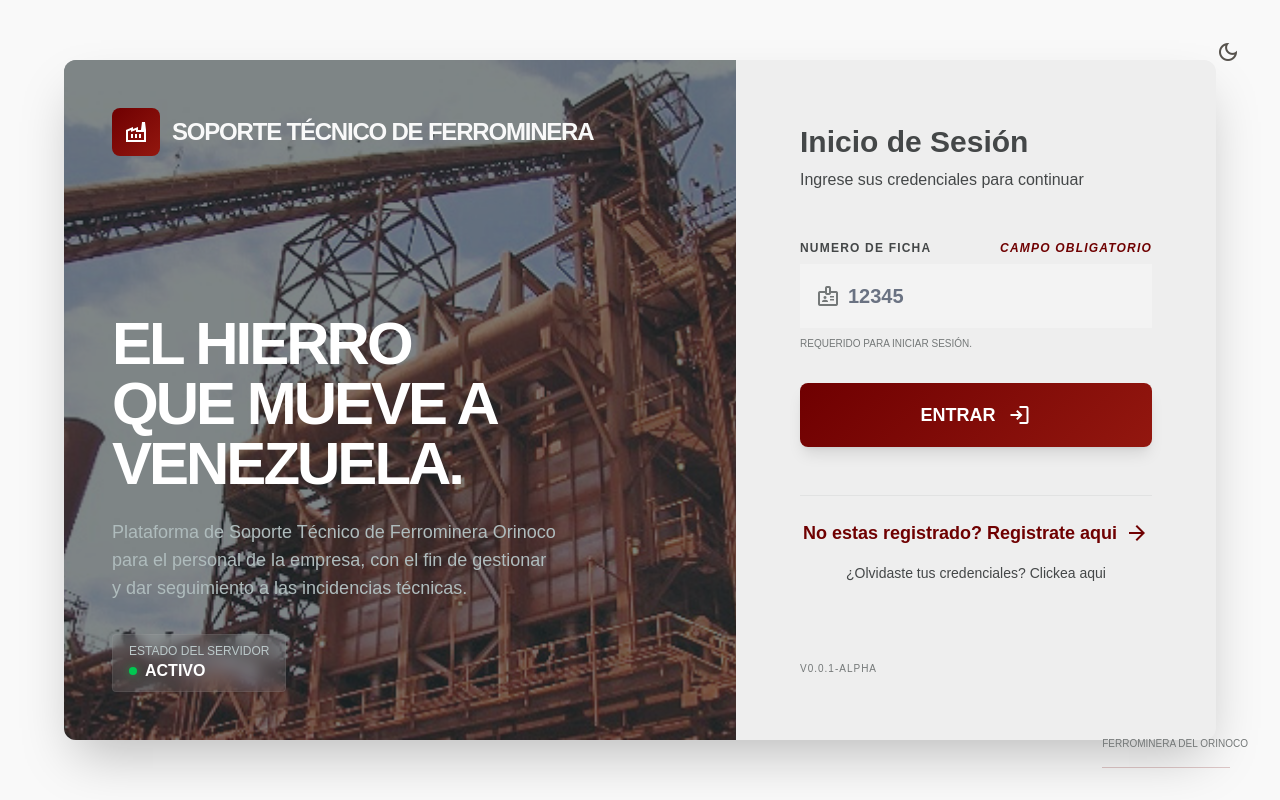
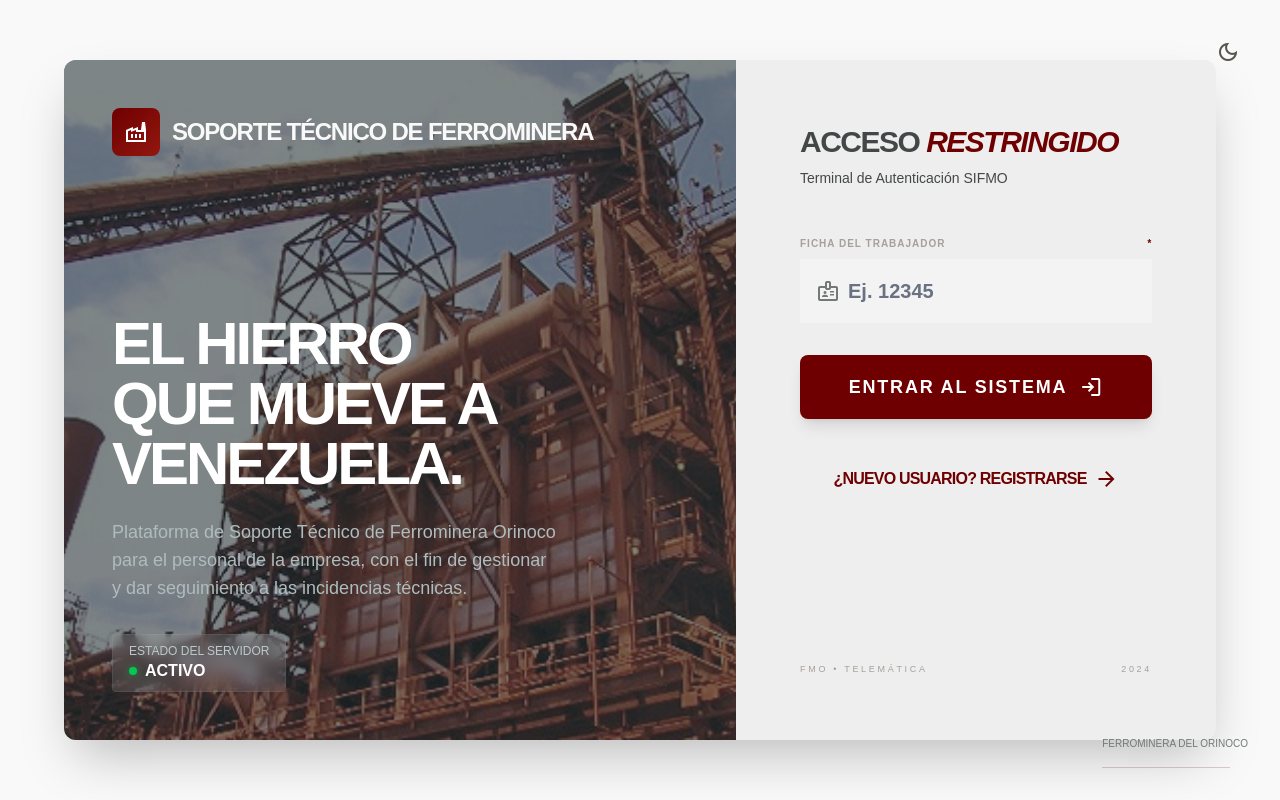
Before and after one commit to jgarcia691/SIFMO_frontend, a React (Vite) app: page /login in a window 1280 px wide. Built offline with nearby package versions, Linux system fonts and the light colour scheme.

Commit message:
Animacionde login

```diff
--- a/src/index.css
+++ b/src/index.css
@@ -3,6 +3,18 @@
 @plugin "@tailwindcss/container-queries";
 
 @variant dark (&:where(.dark, .dark *));
+
+@layer base {
+  @keyframes shake {
+    0%, 100% { transform: translateX(0); }
+    25% { transform: translateX(-8px); }
+    50% { transform: translateX(8px); }
+    75% { transform: translateX(-4px); }
+  }
+  .animate-shake {
+    animation: shake 0.4s cubic-bezier(.36,.07,.19,.97) both;
+  }
+}
 
 :root {
   --color-primary: #6f0001;
--- a/src/pages/Login/Login.jsx
+++ b/src/pages/Login/Login.jsx
@@ -6,7 +6,7 @@
 const Login = () => {
     return (
         <div className="bg-surface font-body text-on-surface min-h-screen flex items-center justify-center p-4 relative">
-            <div className="absolute top-8 right-8 z-10">
+            <div className="absolute top-4 right-4 md:top-8 md:right-8 z-10">
                 <ThemeToggle />
             </div>
             {/* Suppressing Navigation Shell for Transactional Login Page */}
--- a/src/pages/Login/components/LoginForm.jsx
+++ b/src/pages/Login/components/LoginForm.jsx
@@ -1,7 +1,8 @@
-import React, { useState } from 'react';
+import React, { useState, useEffect } from 'react';
 import { useNavigate, Link } from 'react-router-dom';
 import { API_URL } from '../../../config/api';
 import { useAuth } from '../../../context/AuthContext';
+import logo from '../../../assets/logo.png';
 
 const LoginForm = () => {
     const navigate = useNavigate();
@@ -9,11 +10,15 @@
     const [ficha, setFicha] = useState('');
     const [error, setError] = useState(null);
     const [loading, setLoading] = useState(false);
+    const [isAuthenticating, setIsAuthenticating] = useState(false);
+    const [loadingProgress, setLoadingProgress] = useState(0);
+    const [shouldShake, setShouldShake] = useState(false);
 
     const handleSubmit = async (e) => {
         e.preventDefault();
         setError(null);
         setLoading(true);
+        setShouldShake(false);
 
         try {
             const response = await fetch(`${API_URL}/users/login`, {
@@ -27,94 +32,127 @@
             const data = await response.json();
 
             if (!response.ok) {
-                throw new Error(data.error || 'Error al iniciar sesión');
+                throw new Error(data.error || 'Acceso Denegado');
             }
 
-            // Usar el contexto para guardar el usuario
-            if (data.user) {
-                login(data.user);
-            }
+            setIsAuthenticating(true);
+            let progress = 0;
+            const interval = setInterval(() => {
+                progress += Math.random() * 35;
+                if (progress >= 100) {
+                    progress = 100;
+                    clearInterval(interval);
+                    if (data.user) login(data.user);
+                    setTimeout(() => navigate('/dashboard'), 500);
+                }
+                setLoadingProgress(progress);
+            }, 180);
 
-            navigate('/dashboard');
         } catch (err) {
             setError(err.message);
-        } finally {
             setLoading(false);
+            setShouldShake(true);
+            // Quitar la clase de sacudida después de la animación para que pueda volver a sonar
+            setTimeout(() => setShouldShake(false), 500);
         }
     };
+
+    if (isAuthenticating) {
+        return (
+            <div className="fixed inset-0 z-[100] bg-stone-900 flex flex-col items-center justify-center p-6 animate-in fade-in duration-500">
+                <div className="relative mb-12">
+                    <div className="w-24 h-24 md:w-32 md:h-32 relative z-10 animate-pulse">
+                        <img src={logo} alt="SIFMO" className="w-full h-full object-contain brightness-0 invert" />
+                    </div>
+                    <div className="absolute inset-0 bg-primary/20 blur-3xl rounded-full animate-pulse"></div>
+                </div>
+
+                <div className="w-full max-w-xs space-y-4">
+                    <div className="flex justify-between items-end mb-1">
+                        <span className="text-[10px] font-label font-black text-primary uppercase tracking-[0.2em] animate-pulse">Iniciando Terminal</span>
+                        <span className="text-xs font-label text-stone-400 font-bold">{Math.round(loadingProgress)}%</span>
+                    </div>
+                    <div className="h-1 w-full bg-stone-800 rounded-full overflow-hidden">
+                        <div
+                            className="h-full bg-primary transition-all duration-300 ease-out"
+                            style={{ width: `${loadingProgress}%` }}
+                        ></div>
+                    </div>
+                    <div className="flex flex-col gap-1 text-center">
+                        <p className="text-[8px] font-label text-stone-500 uppercase tracking-widest">Estableciendo conexión segura...</p>
+                        <p className="text-[8px] font-label text-stone-500 uppercase tracking-widest">Sincronizando protocolos FMO...</p>
+                    </div>
+                </div>
+            </div>
+        );
+    }
 
     return (
         <div className="col-span-1 lg:col-span-5 p-8 lg:p-16 flex flex-col justify-center bg-transparent">
             <div className="mb-12">
-                <h2 className="font-headline text-3xl font-bold text-on-surface-variant mb-2">Inicio de Sesión</h2>
-                <p className="text-on-surface-variant font-body">Ingrese sus credenciales para continuar</p>
+                <h2 className="font-headline text-3xl font-bold text-on-surface-variant mb-2 uppercase tracking-tighter">Acceso <span className="text-primary italic">Restringido</span></h2>
+                <p className="text-on-surface-variant font-body text-sm">Terminal de Autenticación SIFMO</p>
             </div>
 
             {error && (
-                <div className="mb-6 p-4 bg-error-container text-on-error-container rounded-lg font-body text-sm flex items-center gap-2">
-                    <span className="material-symbols-outlined">error</span>
-                    {error}
+                <div className="mb-6 p-4 bg-red-500/10 border border-red-500/20 text-red-500 rounded-lg font-body text-xs flex items-center gap-2 animate-in slide-in-from-top-2 duration-300">
+                    <span className="material-symbols-outlined text-sm">lock_person</span>
+                    <span className="uppercase font-black tracking-widest">{error}</span>
                 </div>
             )}
 
-            <form onSubmit={handleSubmit} className="space-y-8">
-                {/* Ficha Input Field */}
+            <form onSubmit={handleSubmit} className={`space-y-8 ${shouldShake ? 'animate-shake' : ''}`}>
                 <div className="space-y-2">
-                    <label className="font-label text-xs font-semibold uppercase tracking-widest text-on-surface-variant flex justify-between" htmlFor="ficha">
-                        Numero de Ficha
-                        <span className="text-primary italic">Campo Obligatorio</span>
+                    <label className="font-label text-[10px] font-black uppercase tracking-widest text-stone-400 dark:text-on-surface-variant flex justify-between" htmlFor="ficha">
+                        Ficha del Trabajador
+                        <span className={`${error ? 'text-red-500' : 'text-primary'} italic`}>*</span>
                     </label>
                     <div className="relative">
-                        <span className="material-symbols-outlined absolute left-4 top-1/2 -translate-y-1/2 text-outline" data-icon="badge">badge</span>
+                        <span className={`material-symbols-outlined absolute left-4 top-1/2 -translate-y-1/2 transition-colors ${error ? 'text-red-500' : 'text-outline'}`}>badge</span>
                         <input
-                            className="w-full bg-surface-container-low border-none h-16 pl-12 pr-4 text-xl font-headline font-semibold text-on-surface-variant focus:ring-0 focus:bg-surface-container-high transition-all border-b-2 border-transparent focus:border-primary"
+                            className={`w-full bg-surface-container-low border-none h-16 pl-12 pr-4 text-xl font-headline font-semibold text-on-surface-variant focus:ring-0 focus:bg-surface-container-high transition-all border-b-2 ${error ? 'border-red-500 bg-red-500/5' : 'border-transparent focus:border-primary'}`}
                             id="ficha"
                             name="ficha"
                             value={ficha}
                             onChange={(e) => setFicha(e.target.value)}
-                            placeholder="12345"
+                            placeholder="Ej. 12345"
                             type="number"
                             required
                         />
                     </div>
-                    <p className="text-[10px] text-outline uppercase font-label">Requerido para iniciar sesión.</p>
                 </div>
 
-                {/* Action Button */}
                 <button
-                    className="w-full h-16 molten-gradient text-on-primary font-headline font-bold text-lg rounded-lg shadow-lg hover:brightness-110 active:scale-[0.98] transition-all flex items-center justify-center gap-3 disabled:opacity-70 disabled:cursor-not-allowed"
+                    className="w-full h-16 bg-primary text-on-primary font-headline font-bold text-lg rounded-lg shadow-lg hover:brightness-110 active:scale-[0.98] transition-all flex items-center justify-center gap-3 disabled:opacity-70"
                     type="submit"
                     disabled={loading}
                 >
-                    {loading ? 'ENTRANDO...' : 'ENTRAR'}
-                    {!loading && <span className="material-symbols-outlined" data-icon="login">login</span>}
+                    {loading ? (
+                        <div className="flex items-center gap-3">
+                            <div className="w-5 h-5 border-2 border-on-primary border-t-transparent rounded-full animate-spin"></div>
+                            <span className="tracking-widest">VERIFICANDO</span>
+                        </div>
+                    ) : (
+                        <>
+                            <span className="tracking-widest">ENTRAR AL SISTEMA</span>
+                            <span className="material-symbols-outlined">login</span>
+                        </>
+                    )}
                 </button>
             </form>
 
-            {/* Secondary Links */}
             <div className="mt-12 space-y-6 text-center">
-                <div className="relative">
-                    <div className="absolute inset-0 flex items-center">
-                        <div className="w-full border-t border-outline-variant/30"></div>
-                    </div>
-                    <div className="relative flex justify-center text-xs uppercase">
-                        <span className="bg-transparent px-4 text-outline font-label"> </span>
-                    </div>
-                </div>
                 <div className="flex flex-col gap-4">
-                    <Link className="font-headline font-bold text-primary hover:text-primary-container transition-colors text-lg inline-flex items-center justify-center gap-2" to="/register">
-                        No estas registrado? Registrate aqui
-                        <span className="material-symbols-outlined text-base" data-icon="arrow_forward">arrow_forward</span>
+                    <Link className="font-headline font-bold text-primary hover:text-primary-container transition-colors text-base inline-flex items-center justify-center gap-2 uppercase tracking-tighter" to="/register">
+                        ¿Nuevo usuario? Registrarse
+                        <span className="material-symbols-outlined text-base">arrow_forward</span>
                     </Link>
-                    <a className="font-label text-sm text-on-surface-variant hover:text-on-surface transition-colors" href="#">
-                        ¿Olvidaste tus credenciales? Clickea aqui
-                    </a>
                 </div>
             </div>
 
-            {/* Technical Footer */}
-            <div className="mt-auto pt-12 flex justify-between items-center text-[10px] text-outline font-label uppercase tracking-widest">
-                <span>v0.0.1-ALPHA</span>
+            <div className="mt-auto pt-12 flex justify-between items-center text-[9px] text-stone-400 font-label uppercase tracking-[0.3em]">
+                <span>FMO • TELEMÁTICA</span>
+                <span>2024</span>
             </div>
         </div>
     );
--- a/src/pages/Registration/Registration.jsx
+++ b/src/pages/Registration/Registration.jsx
@@ -6,7 +6,7 @@
 const Registration = () => {
     return (
         <div className="bg-surface font-body text-on-surface min-h-screen flex items-center justify-center p-4 relative">
-            <div className="absolute top-8 right-8 z-10">
+            <div className="absolute top-4 right-4 md:top-8 md:right-8 z-10">
                 <ThemeToggle />
             </div>
             {/* Suppressing Navigation Shell for Transactional Registration Page */}
```
